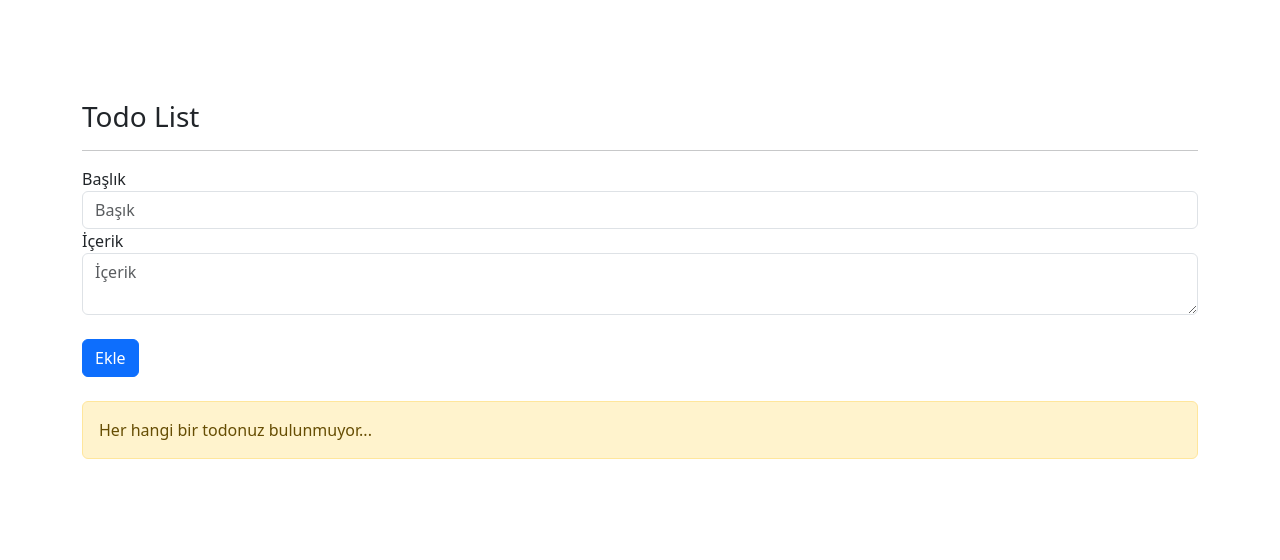
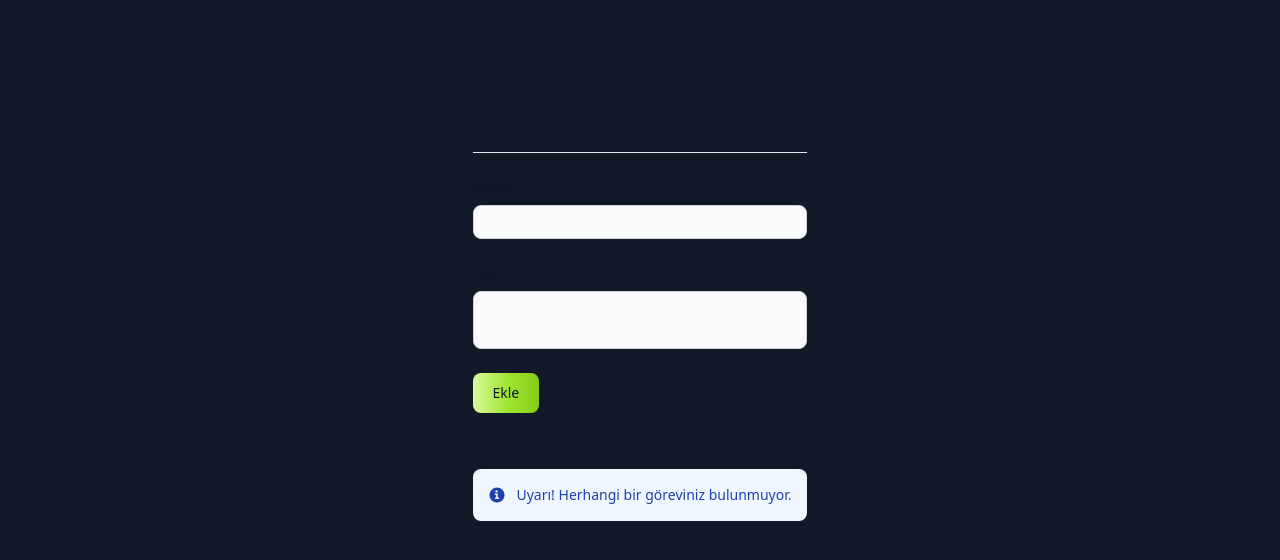
Before and after one commit to ahmetozmtn/Flask-Todo-App, a Flask app: page / in a window 1280 px wide. Shown: the top 560 px of the page. Run offline with Flask 3, Linux system fonts and the light colour scheme; some libraries are stand-ins or nearby versions.

Commit message:
feat: design change and image addition

```diff
--- a/main.py
+++ b/main.py
@@ -11,6 +11,7 @@ class Base(DeclarativeBase):
 
 db = SQLAlchemy(model_class=Base)
 
+
 # create the app
 app = Flask(__name__)
 # db = SQLAlchemy(app)
@@ -23,7 +24,6 @@ db.init_app(app)
 @app.route("/")
 def index():
     todos = Todo.query.all()
-
     return render_template("index.html", todos=todos)
 
 
@@ -63,15 +63,39 @@ def detailTodo(id):
     return render_template("detail.html", todo=todo)
 
 
+# @app.route("/register")
+# def register():
+#     return render_template("register.html")
+
+
+# @app.route("/registration", methods=["POST"])
+# def registration():
+#     username = request.form.get("username")
+#     password = request.form.get("password")
+
+#     newUser = Users(username=username, password=password)
+#     db.session.add(newUser)
+#     db.session.commit()
+#     return redirect(url_for("index"))
+
+
 class Todo(db.Model):
+    # __tablename__ = 'todo'
     id: Mapped[int] = mapped_column(Integer, primary_key=True)
     title: Mapped[str] = mapped_column(String, nullable=False)
     content: Mapped[str] = mapped_column(Text)
     complete: Mapped[bool] = mapped_column(Boolean, default=False)
 
 
-# with app.app_context():
-#     db.create_all()
+# class Users(db.Model):
+#     __tablename__ = 'users'
+#     id: Mapped[int] = mapped_column(Integer, primary_key=True)
+#     username: Mapped[str] = mapped_column(String, nullable=False)
+#     password: Mapped[str] = mapped_column(String, nullable=False)
+
+
+with app.app_context():
+    db.create_all()
 
 if __name__ == "__main__":
     app.run(debug=True)
--- a/templates/index.html
+++ b/templates/index.html
@@ -4,97 +4,158 @@
         <meta charset="UTF-8" />
         <meta name="viewport" content="width=device-width, initial-scale=1.0" />
         <title>Todo List</title>
-        <link
-            href="https://cdn.jsdelivr.net/npm/bootstrap@5.3.2/dist/css/bootstrap.min.css"
-            rel="stylesheet"
-            integrity="sha384-T3c6CoIi6uLrA9TneNEoa7RxnatzjcDSCmG1MXxSR1GAsXEV/Dwwykc2MPK8M2HN"
-            crossorigin="anonymous"
-        />
+        <script src="https://cdn.tailwindcss.com"></script>
     </head>
-    <body>
-        <div style="margin-top: 100px" class="container">
-            <h3>Todo List</h3>
+    <body style="background-color: #111827">
+        <div style="margin-top: 80px" class="flex justify-center items-center">
+            <div class="relative overflow-x-auto">
+                <p class="text-5xl text-gray-900 dark:text-white">Todo List</p>
+                <br />
                 <hr />
+                <br />
 
                 <form action="/add" method="post">
-                <div class="form-group">
-                    <label for="exampleInputEmail1">Başlık</label>
+                    <div>
+                        <label
+                            for="small-input"
+                            class="block mb-2 text-sm font-medium text-gray-900 dark:text-white"
+                            >Başlık</label
+                        >
                         <input
+                            name="title"
                             type="text"
-                        name="title"
-                        class="form-control"
-                        id="title"
-                        aria-describedby="emailHelp"
-                        placeholder="Başık"
+                            id="small-input"
+                            class="block w-full p-2 text-gray-900 border border-gray-300 rounded-lg bg-gray-50 sm:text-xs focus:ring-blue-500 focus:border-blue-500 dark:bg-gray-700 dark:border-gray-600 dark:placeholder-gray-400 dark:text-white dark:focus:ring-blue-500 dark:focus:border-blue-500"
                         />
                     </div>
-                <div class="form-group">
-                    <label for="exampleInputPassword1">İçerik</label>
-                    <textarea
+
+                    <br />
+
+                    <div class="mb-6">
+                        <label
+                            for="large-input"
+                            class="block mb-2 text-sm font-medium text-gray-900 dark:text-white"
+                            >İçerik</label
+                        >
+                        <input
+                            name="content"
                             type="text"
-                        name="content"
-                        class="form-control"
-                        id="content"
-                        placeholder="İçerik"
-                    ></textarea>
+                            id="large-input"
+                            class="block w-full p-4 text-gray-900 border border-gray-300 rounded-lg bg-gray-50 sm:text-md focus:ring-blue-500 focus:border-blue-500 dark:bg-gray-700 dark:border-gray-600 dark:placeholder-gray-400 dark:text-white dark:focus:ring-blue-500 dark:focus:border-blue-500"
+                        />
                     </div>
-                <br />
-                <button type="submit" class="btn btn-primary">Ekle</button>
+
+                    <button
+                        type="submit"
+                        class="text-gray-900 bg-gradient-to-r from-lime-200 via-lime-400 to-lime-500 hover:bg-gradient-to-br focus:ring-4 focus:outline-none focus:ring-lime-300 dark:focus:ring-lime-800 font-medium rounded-lg text-sm px-5 py-2.5 text-center mr-2 mb-2"
+                    >
+                        Ekle
+                    </button>
                 </form>
                 <br />
-
+                <br />
+                <table
+                    style="margin-bottom: 20px"
+                    class="w-full text-sm text-left text-gray-500 dark:text-gray-400"
+                >
+                    <thead
+                        class="text-xs text-gray-700 uppercase bg-gray-50 dark:bg-gray-700 dark:text-gray-400"
+                    >
                         {% if todos == [] %}
-            <div class="alert alert-warning" role="alert">
-                Her hangi bir todonuz bulunmuyor...
+                        <div
+                            class="flex items-center p-4 mb-4 text-sm text-blue-800 rounded-lg bg-blue-50 dark:bg-gray-800 dark:text-blue-400"
+                            role="alert"
+                        >
+                            <svg
+                                class="flex-shrink-0 inline w-4 h-4 mr-3"
+                                aria-hidden="true"
+                                xmlns="http://www.w3.org/2000/svg"
+                                fill="currentColor"
+                                viewBox="0 0 20 20"
+                            >
+                                <path
+                                    d="M10 .5a9.5 9.5 0 1 0 9.5 9.5A9.51 9.51 0 0 0 10 .5ZM9.5 4a1.5 1.5 0 1 1 0 3 1.5 1.5 0 0 1 0-3ZM12 15H8a1 1 0 0 1 0-2h1v-3H8a1 1 0 0 1 0-2h2a1 1 0 0 1 1 1v4h1a1 1 0 0 1 0 2Z"
+                                />
+                            </svg>
+                            <span class="sr-only">Info</span>
+                            <div>
+                                <span class="font-medium">Uyarı!</span>
+                                Herhangi bir göreviniz bulunmuyor.
+                            </div>
                         </div>
                         {% else %}
-            <table class="table">
-                <thead>
                         <tr>
-                        <th scope="col">id</th>
-                        <th scope="col">Başlık</th>
-                        <th scope="col">İçerik</th>
-                        <th scope="col">Durum</th>
-                        <th scope="col">Güncelle</th>
-                        <th scope="col">Sil</th>
+                            <th scope="col" class="px-6 py-3">id</th>
+                            <th scope="col" class="px-6 py-3">Başlık</th>
+                            <th scope="col" class="px-6 py-3">İçerik</th>
+                            <th scope="col" class="px-6 py-3">Durum</th>
+                            <th scope="col" class="px-7 py-3">Güncelle</th>
+                            <th scope="col" class="px-7 py-3">Sil</th>
                         </tr>
+                        {% endif %}
                     </thead>
                     <tbody>
+                        <!-- Loop through todos and create a row for each todo -->
                         {% for todo in todos %}
-                    <tr>
-                        <th scope="row">{{todo.id}}</th>
-                        <td>
+                        <tr
+                            class="bg-white border-b dark:bg-gray-800 dark:border-gray-700"
+                        >
+                            <td
+                                class="px-6 py-4 font-medium text-gray-900 whitespace-nowrap dark:text-white"
+                            >
+                                {{todo.id}}
+                            </td>
+                            <td class="px-6 py-4">
                                 <a href="/detail/{{todo.id}}">{{todo.title}}</a>
                             </td>
-                        <td>{{todo.content}}</td>
+                            <td class="px-6 py-4">{{todo.content}}</td>
+                            <!-- <td class="px-6 py-4">{{todo.complete}}</td> -->
                             {% if todo.complete == False %}
-                        <td>Tamamlanmadı</td>
+                            <td class="px-6">
+                                <img
+                                    width="48"
+                                    height="48"
+                                    src="https://cdn0.iconfinder.com/data/icons/evericons-16px/16/x-256.png"
+                                    alt="close-window"
+                                />
+                            </td>
                             {% else %}
-                        <td>Tamamlandı</td>
+                            <td class="px-6">
+                                <img
+                                    width="48"
+                                    height="48"
+                                    src="https://img.icons8.com/emoji/48/check-mark-emoji.png"
+                                    alt="check-mark-emoji"
+                                />
+                            </td>
                             {% endif %}
-                        <td>
-                            <a
-                                href="/complete/{{todo.id}}"
-                                class="btn btn-danger"
-                                >Tamamla</a
+                            <td class="px-6 py-4">
+                                <!-- <button
+                                    type="button"
+                                    class="text-white bg-blue-700 hover:bg-blue-800 focus:ring-4 focus:ring-blue-300 font-medium rounded-lg text-sm px-5 py-2.5 mr-2 mb-2 dark:bg-blue-600 dark:hover:bg-blue-700 focus:outline-none dark:focus:ring-blue-800"
                                 >
+                                    <a href="/complete/{{todo.id}}">Güncelle</a>
+                                </button> -->
+                                <button
+                                    type="button"
+                                    class="inline-block px-6 py-3 mr-3 font-bold text-center uppercase align-middle transition-all bg-transparent border rounded-lg cursor-pointer border-gray-50 leading-pro text-xs ease-soft-in tracking-tight-soft shadow-soft-md bg-150 bg-x-25 hover:scale-102 active:opacity-85 hover:shadow-soft-xs text-gray-50"
+                                >
+                                    <a href="/complete/{{todo.id}}">Güncelle</a>
+                                </button>
                             </td>
-                        <td>
-                            <a href="/delete/{{todo.id}}" class="btn btn-danger"
-                                >Sil</a
+                            <td class="px-6 py-4">
+                                <button
+                                    type="button"
+                                    class="inline-block px-6 py-3 mr-3 font-bold text-center uppercase align-middle transition-all bg-transparent border rounded-lg cursor-pointer border-gray-50 leading-pro text-xs ease-soft-in tracking-tight-soft shadow-soft-md bg-150 bg-x-25 hover:scale-102 active:opacity-85 hover:shadow-soft-xs text-gray-50"
                                 >
+                                    <a href="/delete/{{todo.id}}">Sil</a>
+                                </button>
                             </td>
                         </tr>
                         {% endfor %}
                     </tbody>
                 </table>
-            {% endif %}
             </div>
-
-        <script
-            src="https://cdn.jsdelivr.net/npm/bootstrap@5.3.2/dist/js/bootstrap.bundle.min.js"
-            integrity="sha384-C6RzsynM9kWDrMNeT87bh95OGNyZPhcTNXj1NW7RuBCsyN/o0jlpcV8Qyq46cDfL"
-            crossorigin="anonymous"
-        ></script>
+        </div>
     </body>
 </html>
```
Also changed, not shown: templates/detail.html (+40 -26 lines), README.md, src/img/img-1.png (added), src/img/img-2.png (added). Lines whose indentation alone changed are shown as unchanged.
